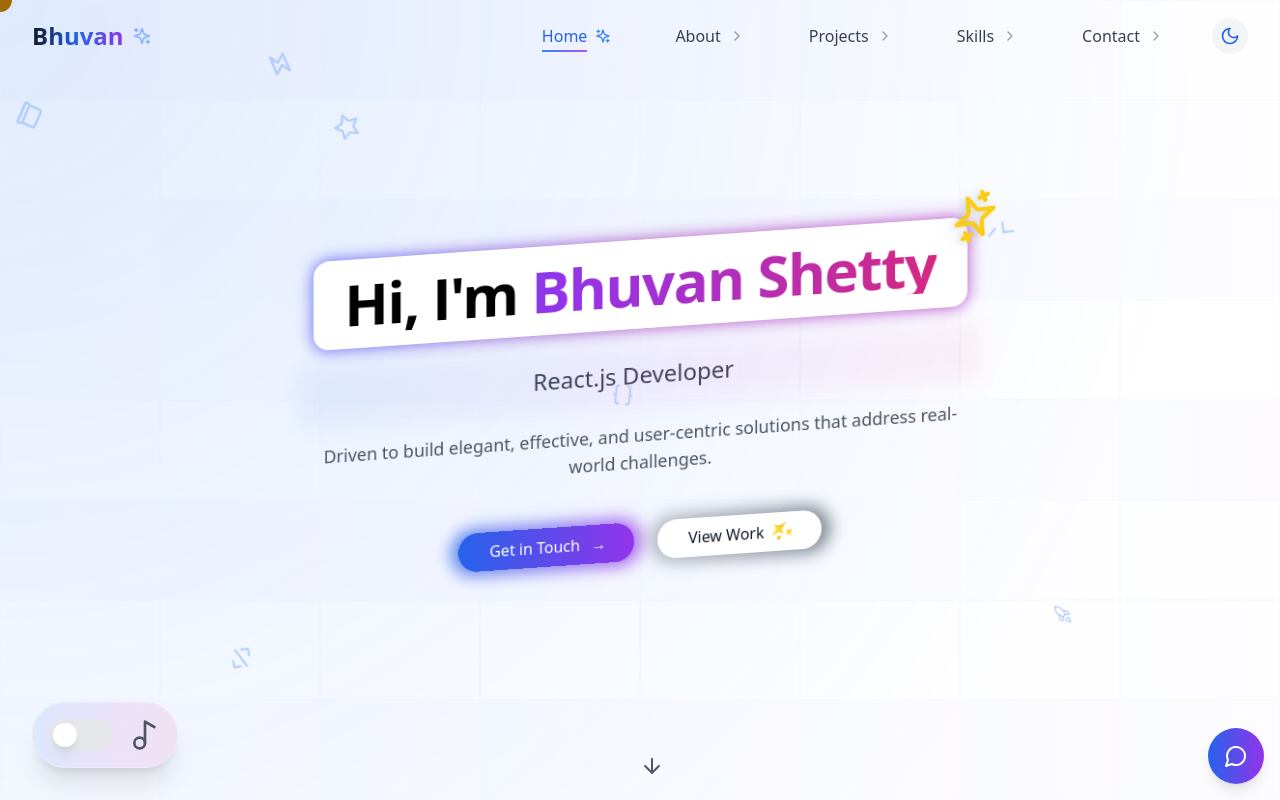
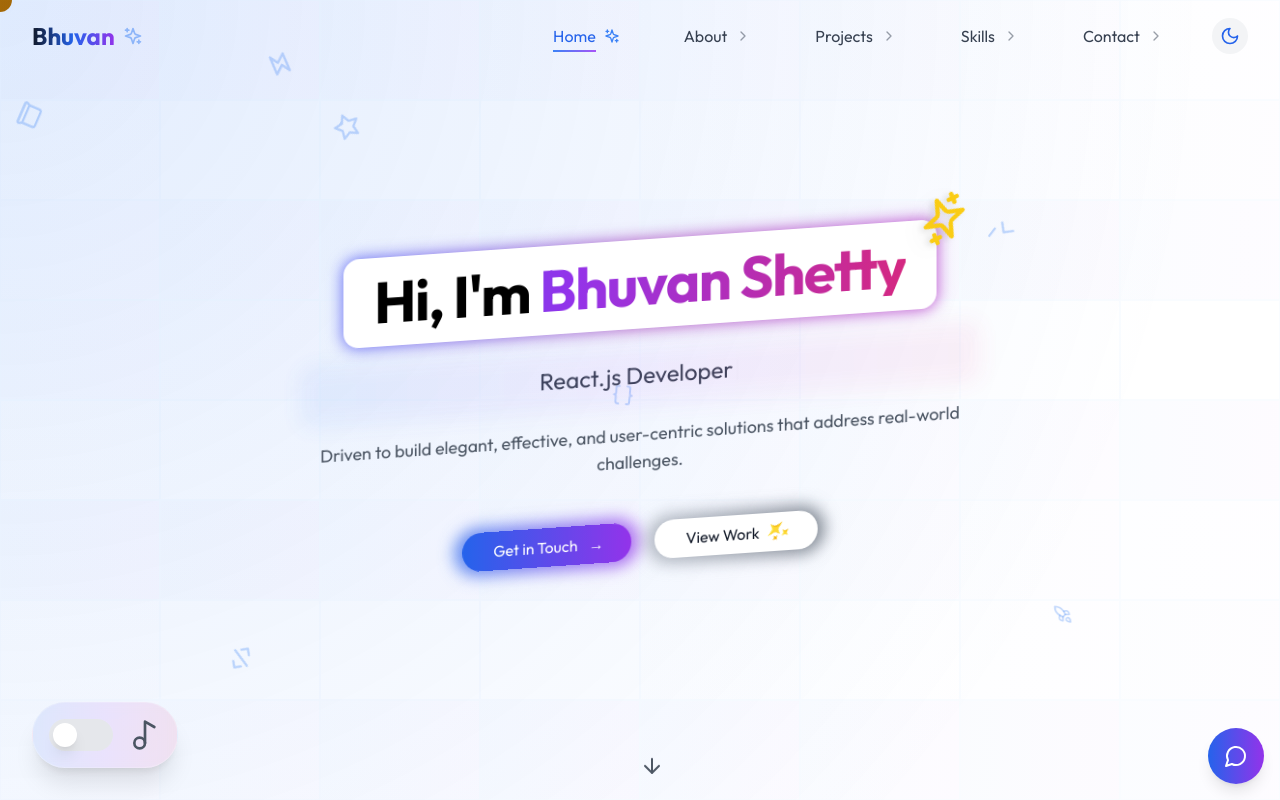
Before and after one commit to bhuvan2018/Portfolio, a React (Vite) app: page / in a window 1280 px wide. Shown: the top 800 px of the page. Built offline with nearby package versions, Linux system fonts and the light colour scheme.

Commit message:
Update tailwind.config.js

```diff
--- a/tailwind.config.js
+++ b/tailwind.config.js
@@ -5,7 +5,9 @@
   theme: {
     extend: {
       fontFamily: {
-        sans: ['Poppins', 'system-ui', 'sans-serif'],
+        sans: ['Outfit', 'system-ui', 'sans-serif'],
+        display: ['Space Grotesk', 'system-ui', 'sans-serif'],
+        mono: ['Fira Code', 'SFMono-Regular', 'Menlo', 'monospace'],
       },
       animation: {
         'bounce-slow': 'bounce 3s infinite',
```
